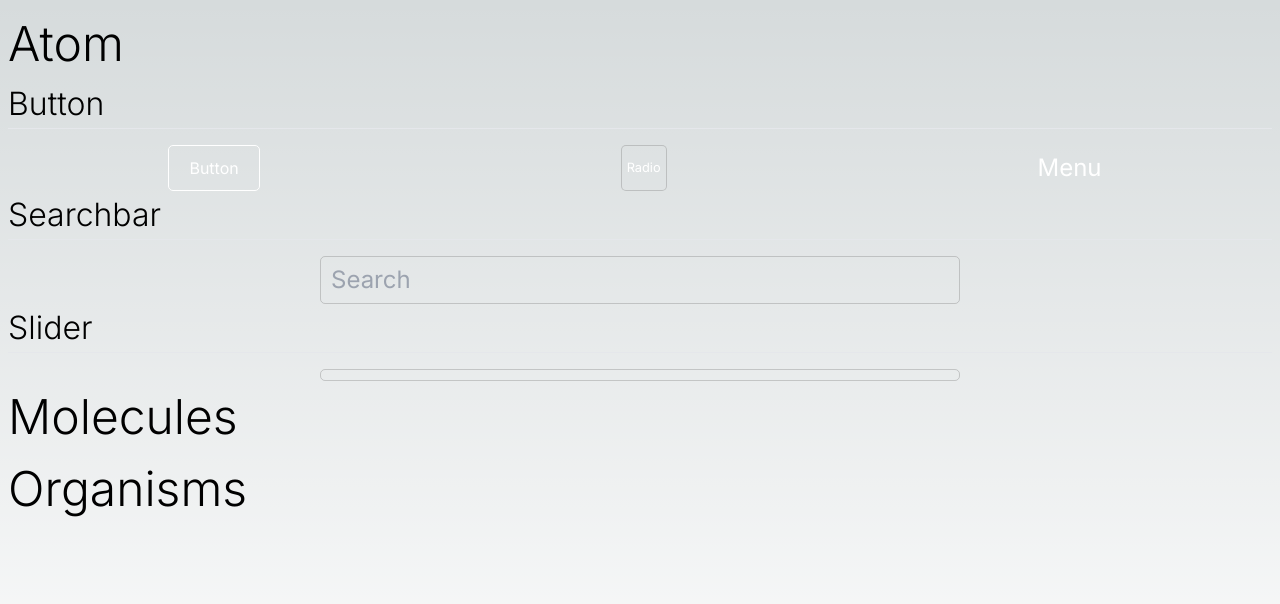
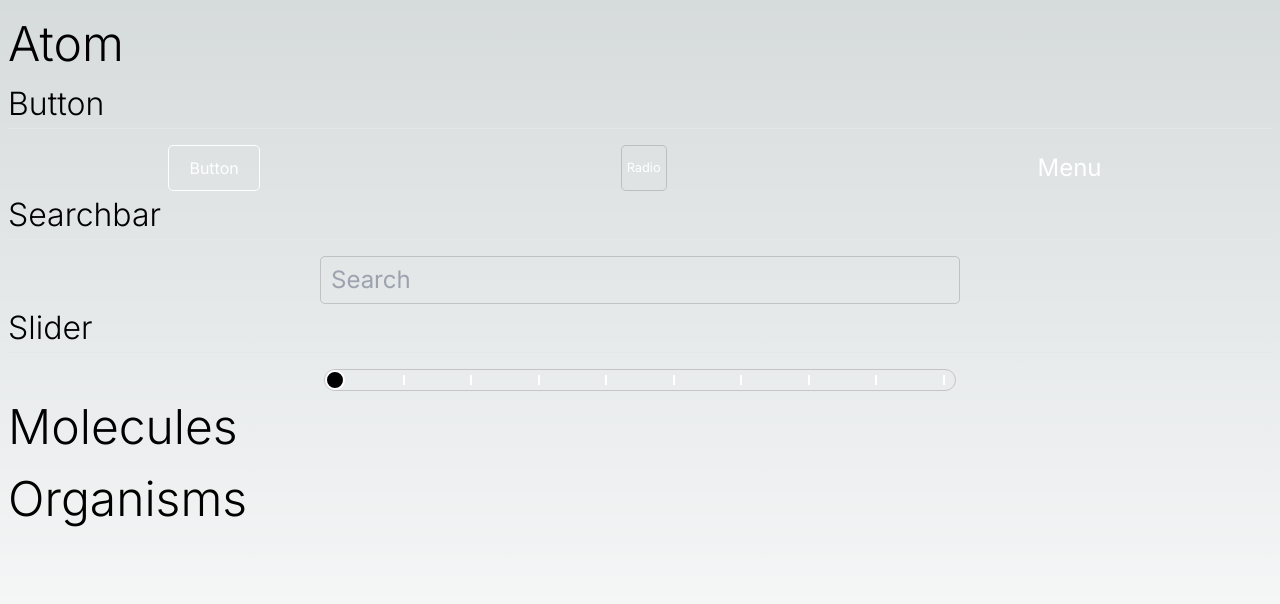
Before and after one commit to Enpersonn/portfolio, a Next.js app: page /test/components in a window 1280 px wide. Shown: the top 604 px of the page. Built offline with nearby package versions, Linux system fonts and the light colour scheme.

Commit message:
chore: Update Slider component with value, min, max, and step props

```diff
--- a/app/test/components/page.tsx
+++ b/app/test/components/page.tsx
@@ -41,7 +41,7 @@ export default function componentsPage() {
                 <SearchBar placeholder="Search" />
             </ComponentSegment>
             <ComponentSegment component="Slider">
-                <Slider />
+                <Slider value={5} min={0} max={10} step={10} />
             </ComponentSegment>
             <h2>Molecules</h2>
             <h2>Organisms</h2>
--- a/common/components/atom/Slider.tsx
+++ b/common/components/atom/Slider.tsx
@@ -1,35 +1,72 @@
 import styled from "styled-components";
 
+type SliderProps = {
+
+    value?: number;
+    min?: number;
+    max?: number;
+    step?: number;
+}
 
 const StyledSlider = styled.div`
 
-    width: 50vw;
+    width: 50%;
+
     border: 1px solid #86868663;
+    border-radius: 999999px;
+
     font-size: 1.5rem;
-    border-radius: 5px;
     background-color: transparent;
     padding: 5px 10px;
     outline: none;
     transition: all 0.3s ease;
     position: relative;
 
-    &::after {
+
+    display: flex;
+    justify-content: space-between;
+
+    .point{
         content: '';
+
+        cursor: pointer;
+
         position: absolute;
-        bottom: 0;
-        left: 50%;
-        width: 0%;
-        height: 2px;
-        background-color: white;
+        top: 0%;
+        left: 0;
+        width: 20px;
+        height: 20px;
+        border: 2px solid #fff;
+        border-radius: 50%;
+        background-color: #000;
         transition: all 0.2s ease;
+
+
+    }
+
+    span {
+        width: 2px;
+        height: 10px;
+        background-color: #fff;
+        top: 50%;
     }
 
     `
 
 
-const Slider = () => {
+const Slider = ({
+    value = 5,
+    min = 0,
+    max = 10,
+    step = 10,
+    ...prop
+}: SliderProps) => {
     return (
         <StyledSlider>
+            <button type="button" className="point"  />
+            {[...Array(step)].map((_, index) => (
+                <span key={index} />
+            ))}
         </StyledSlider>
     );
     }
```
